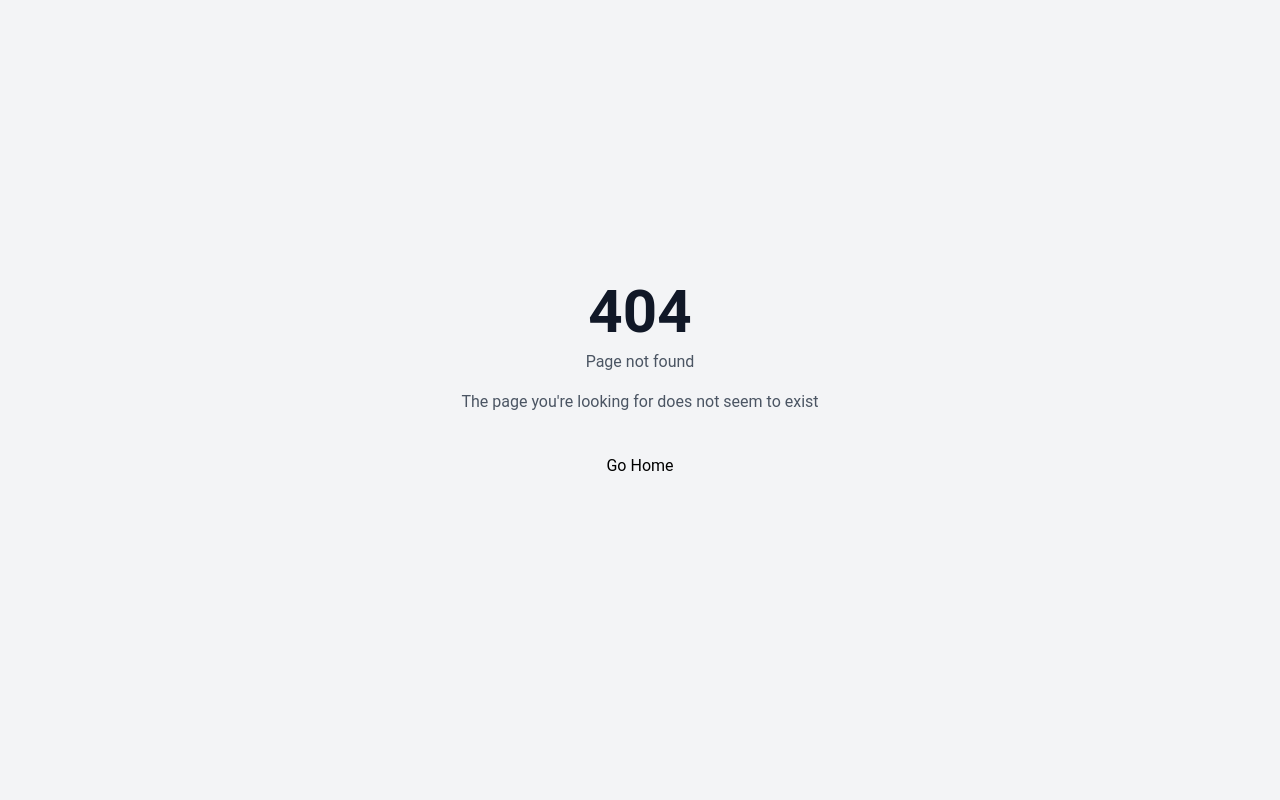
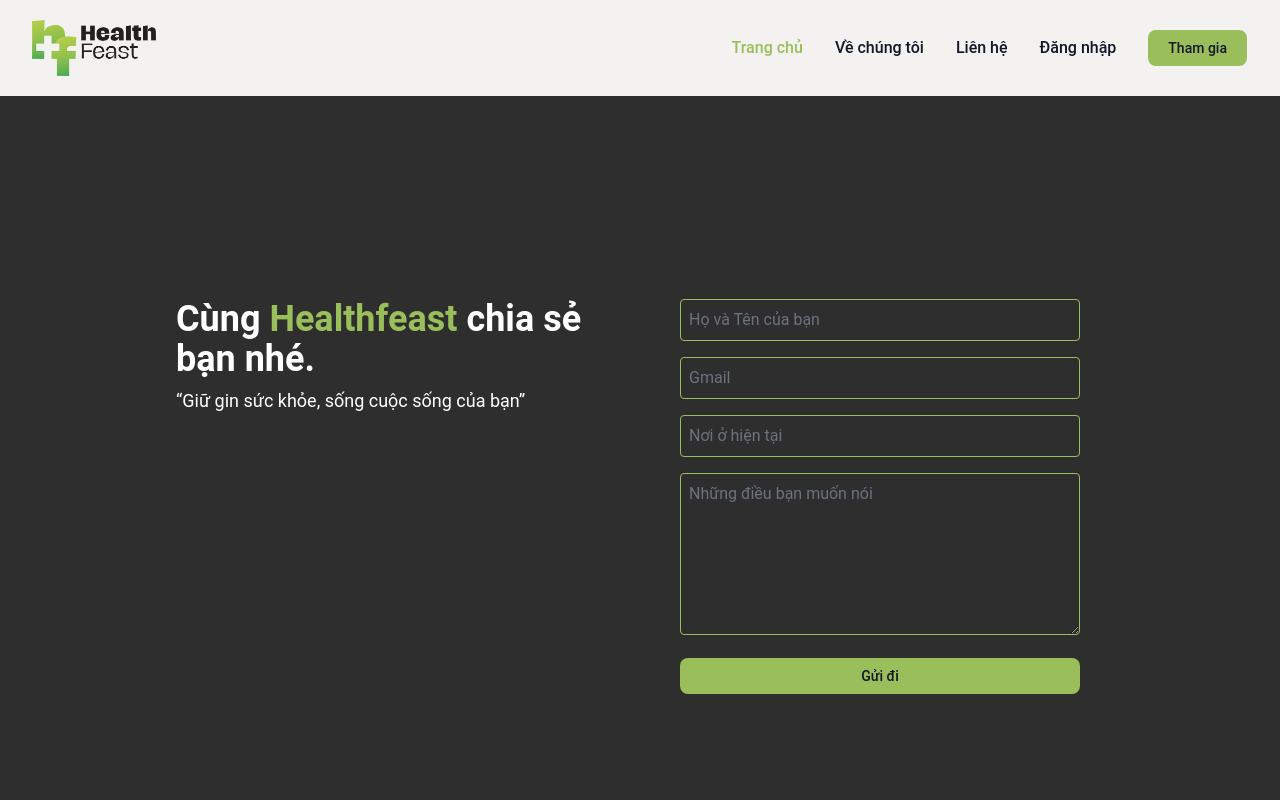
Before and after one commit to hoangminhng/HealthFeastLandingPage, a React (Vite) app: page /contact in a window 1280 px wide. Before the commit this address had no page. Shown: the top 800 px of the page. Built offline with nearby package versions, Linux system fonts and the light colour scheme.

Commit message:
contact page

```diff
--- a/src/App.tsx
+++ b/src/App.tsx
@@ -4,6 +4,7 @@ import Home from "./Page/Home";
 import PageNotFound from "./Page/PageNotFound";
 import Homepage from "./Page/Home/Homepage";
 import AboutUs from "./Page/AboutUs";
+import Contact from "./Page/Contact";
 
 function App() {
   return (
@@ -12,6 +13,7 @@ function App() {
         <Route path="/" element={<Home />}>
           <Route index element={<Homepage />} />
           <Route path="/about" element={<AboutUs />} />
+          <Route path="/contact" element={<Contact />} />
         </Route>
         <Route path="*" element={<PageNotFound />} />
       </Routes>
--- a/src/Component/Navbar/index.tsx
+++ b/src/Component/Navbar/index.tsx
@@ -1,24 +1,38 @@
-import { useState } from "react";
+import { useEffect, useState } from "react";
 import Logo from "../../assets/Logo.png";
+import { useNavigate } from "react-router-dom";
 
 const Navbar: React.FC = () => {
   const [isMenuOpen, setIsMenuOpen] = useState(false);
-  // const [isModalOpen, setIsModalOpen] = useState(false);
+  const [activeItem, setActiveItem] = useState<string>(() => {
+    return localStorage.getItem("activeItem") || "Trang chủ";
+  });
+  const navigate = useNavigate();
 
   const toggleMenu = () => {
     setIsMenuOpen(!isMenuOpen);
   };
 
-  // const toggleModal = () => {
-  //   setIsModalOpen(!isModalOpen);
-  // };
+  const handleItemClick = (item: { name: string; href: string }) => {
+    setActiveItem(item.name);
+    localStorage.setItem("activeItem", item.name);
+    navigate(item.href);
+  };
 
-  // const handleOverlayClick = (e: React.MouseEvent<HTMLDivElement>) => {
-  //   if (e.target === e.currentTarget) {
-  //     // If the click occurs on the overlay (not on the modal content), close the modal
-  //     toggleModal();
-  //   }
-  // };
+  useEffect(() => {
+    const storedActiveItem = localStorage.getItem("activeItem");
+    if (storedActiveItem) {
+      setActiveItem(storedActiveItem);
+    }
+  }, []);
+
+  const menuItems = [
+    { name: "Trang chủ", href: "/" },
+    { name: "Về chúng tôi", href: "/about" },
+    { name: "Liên hệ", href: "/contact" },
+    { name: "Đăng nhập", href: "#" },
+  ];
+
   return (
     <>
       <nav className="bg-[#F3F2F1] border-gray-200 dark:bg-gray-900">
@@ -60,39 +74,23 @@ const Navbar: React.FC = () => {
             id="navbar-sticky"
           >
             <ul className="font-medium flex flex-col items-center p-4 md:p-0 mt-4 border border-gray-100 rounded-lg md:flex-row md:space-x-8 rtl:space-x-reverse md:mt-0 md:border- dark:bg-gray-800 md:dark:bg-gray-900 dark:border-gray-700">
-              <li>
-                <a
-                  href="#"
-                  className="block py-2 px-3 text-white bg-[#9ABF5A] rounded md:bg-transparent md:text-[#9ABF5A] md:p-0 dark:text-white md:dark:text-blue-500"
-                  aria-current="page"
+              {menuItems.map((item) => (
+                <li
+                  key={item.name}
+                  className={`block py-2 px-3 rounded md:p-0 dark:text-white ${
+                    activeItem === item.name
+                      ? "text-[#9ABF5A] bg-[#F3F2F1]"
+                      : "text-gray-900 hover:bg-gray-100 md:hover:bg-transparent md:border-0 md:hover:text-[#9ABF5A] dark:hover:bg-gray-700 dark:hover:text-white md:dark:hover:bg-transparent"
+                  }`}
+                  aria-current={activeItem === item.name ? "page" : undefined}
+                  onClick={(e) => {
+                    e.preventDefault();
+                    handleItemClick(item);
+                  }}
                 >
-                  Trang chủ
-                </a>
-              </li>
-              <li>
-                <a
-                  href="/about"
-                  className="block py-2 px-3 text-gray-900 rounded hover:bg-gray-100 md:hover:bg-transparent md:border-0 md:hover:text-blue-700 md:p-0 dark:text-white md:dark:hover:text-blue-500 dark:hover:bg-gray-700 dark:hover:text-white md:dark:hover:bg-transparent"
-                >
-                  Về chúng tôi
-                </a>
-              </li>
-              <li>
-                <a
-                  href="#"
-                  className="block py-2 px-3 text-gray-900 rounded hover:bg-gray-100 md:hover:bg-transparent md:border-0 md:hover:text-blue-700 md:p-0 dark:text-white md:dark:hover:text-blue-500 dark:hover:bg-gray-700 dark:hover:text-white md:dark:hover:bg-transparent"
-                >
-                  Liên hệ
-                </a>
-              </li>
-              <li>
-                <a
-                  href="#"
-                  className="block py-2 px-3 text-gray-900 rounded hover:bg-gray-100 md:hover:bg-transparent md:border-0 md:hover:text-blue-700 md:p-0 dark:text-white md:dark:hover:text-blue-500 dark:hover:bg-gray-700 dark:hover:text-white md:dark:hover:bg-transparent"
-                >
-                  Đăng nhập
-                </a>
-              </li>
+                  {item.name}
+                </li>
+              ))}
               <li>
                 <button
                   type="button"
--- /dev/null
+++ b/src/Page/Contact/index.tsx
@@ -0,0 +1,67 @@
+const Contact: React.FC = () => {
+  return (
+    <>
+      <div className="flex flex-col items-center justify-center min-h-screen bg-[#2E2E2E] text-white">
+        <div className="container mx-auto p-6">
+          <div className="flex flex-col md:flex-row justify-center items-center md:items-start space-y-8 md:space-y-0 md:space-x-8">
+            <div className="text-center md:text-left mb-8 md:mb-0 max-w-md">
+              <h1 className="text-4xl font-bold mb-2">
+                Cùng <span className="text-[#9ABF5A]">Healthfeast</span> chia sẻ
+                bạn nhé.
+              </h1>
+              <p className="text-lg">
+                “Giữ gin sức khỏe, sống cuộc sống của bạn”
+              </p>
+            </div>
+            <form className="mb-8 md:mb-0 px-6 rounded-lg w-full max-w-md">
+              <div className="mb-4">
+                <input
+                  className="w-full p-2 rounded border border-[#9ABF5A] bg-[#2E2E2E]"
+                  type="text"
+                  id="name"
+                  name="name"
+                  placeholder="Họ và Tên của bạn"
+                />
+              </div>
+              <div className="mb-4">
+                <input
+                  className="w-full p-2 rounded border border-[#9ABF5A] bg-[#2E2E2E]"
+                  type="email"
+                  id="email"
+                  name="email"
+                  placeholder="Gmail"
+                />
+              </div>
+              <div className="mb-4">
+                <input
+                  className="w-full p-2 rounded border border-[#9ABF5A] bg-[#2E2E2E]"
+                  type="text"
+                  id="location"
+                  name="location"
+                  placeholder="Nơi ở hiện tại"
+                />
+              </div>
+              <div className="mb-4">
+                <textarea
+                  className="w-full p-2 rounded border border-[#9ABF5A] bg-[#2E2E2E]"
+                  id="message"
+                  name="message"
+                  placeholder="Những điều bạn muốn nói"
+                  rows={6}
+                ></textarea>
+              </div>
+              <button
+                type="submit"
+                className="bg-[#9ABF5A] font-medium rounded-lg text-sm px-5 py-2 text-gray-900 w-full"
+              >
+                Gửi đi
+              </button>
+            </form>
+          </div>
+        </div>
+      </div>
+    </>
+  );
+};
+
+export default Contact;
```
